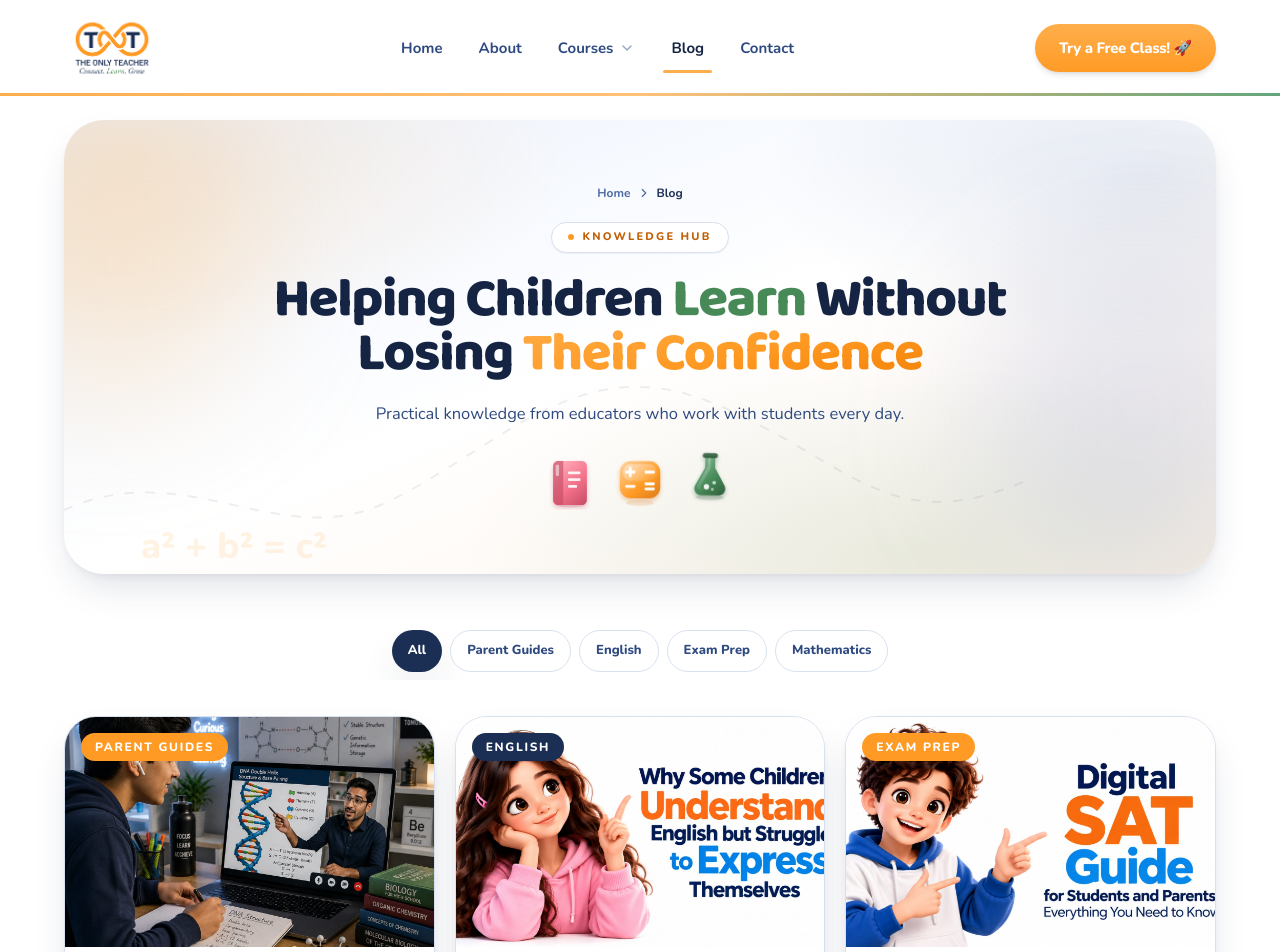
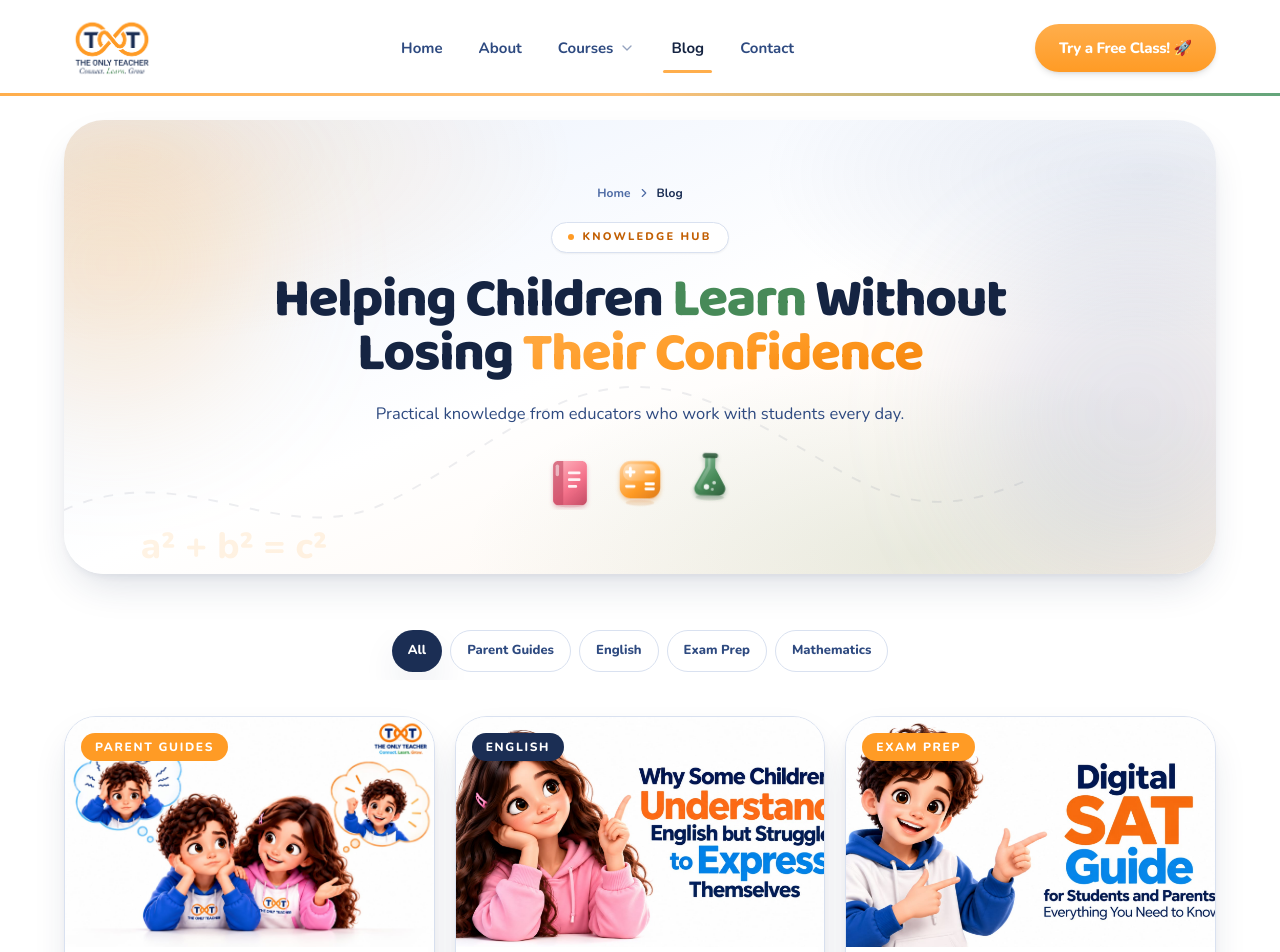
Before and after one commit to Lakshayg001/OnlyTeacher, a React (Vite) app: page /blog in a window 1280 px wide. Shown: the top 952 px of the page. Built offline with nearby package versions, Linux system fonts and the light colour scheme.

Commit message:
Update blog post image to phelablo.jpeg

```diff
--- a/src/data/site.ts
+++ b/src/data/site.ts
@@ -757,7 +757,7 @@ export const POSTS: Post[] = [
   category: 'Parent Guides',
   date: '11 Sep 2026',
   readTime: 5,
-  image: '/gen.jpeg',
+  image: '/phelablo.jpeg',
   accent: 'amber',
   author: 'The Only Teacher',
   content: `
```
Also changed, not shown: public/phelablo.jpeg (added).
